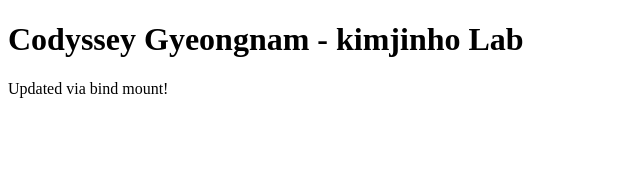
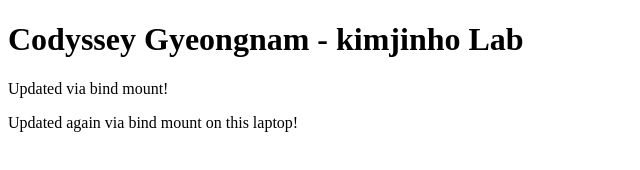
Before and after one commit to jinho1017-eng/codyssey-dev-workstation-E1-1, a plain HTML site: page site/index.html in a window 1280 px wide. Shown: the whole page, without its empty margins (0-640 px from the left). Drawn offline with Linux system fonts and the light colour scheme.

Commit message:
Complete Docker practice logs and refresh evidence screenshots

```diff
--- a/site/index.html
+++ b/site/index.html
@@ -5,3 +5,4 @@
 </body>
 </html>
 <p>Updated via bind mount!</p>
+<p>Updated again via bind mount on this laptop!</p>
```
Also changed, not shown: docs/bind-mount-after.png (added), docs/bind-mount-before.png (added), docs/port-8090.png, docs/port-8091.png, docs/vscode-github.png, 1 other file.
